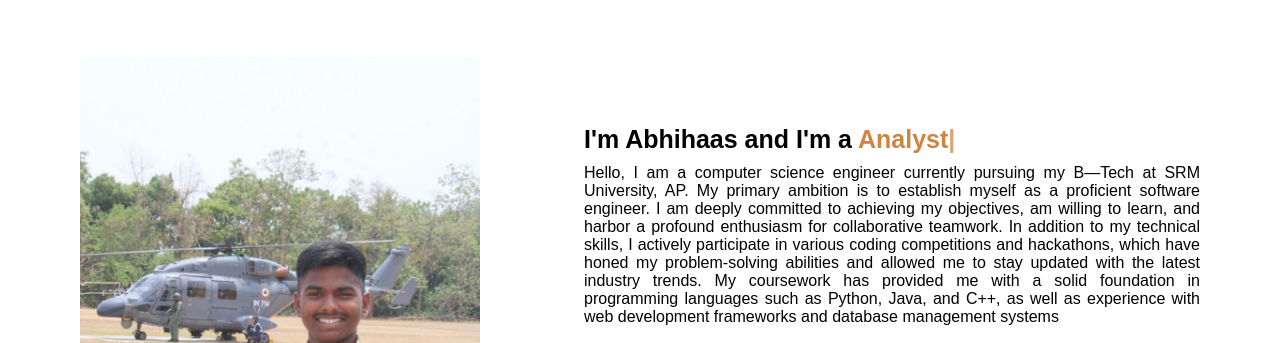
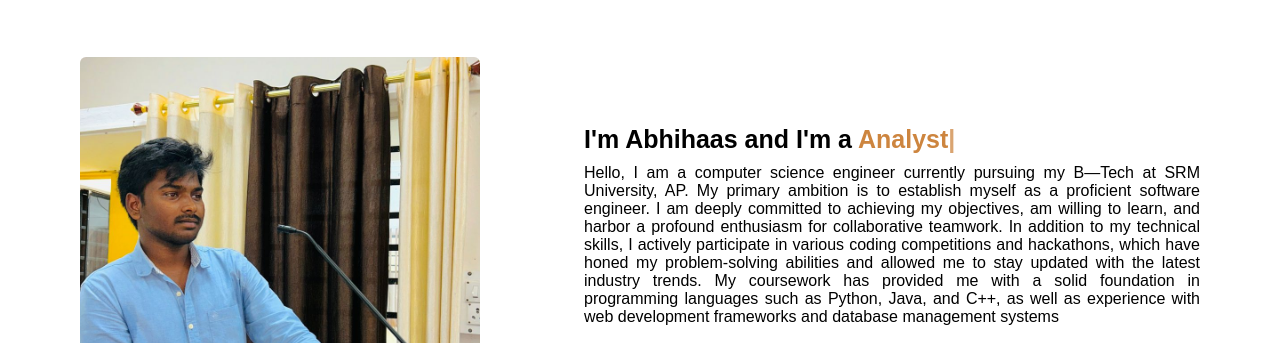
Before and after one commit to abhihaas9391/my_resume, a plain HTML site: page index.html in a window 1280 px wide. Shown: the part 968-1311 px from the top of the page. Drawn offline with nearby package versions, Linux system fonts and the light colour scheme.

Commit message:
Update index.html

```diff
--- a/index.html
+++ b/index.html
@@ -54,7 +54,7 @@
             <h2 class="title">About</h2>
             <div class="about-content">
                 <div class="column left">
-                    <img src="IMG-20230104-WA0012.jpg" alt="ABHI_IMG">
+                    <img src="image.jpg" alt="ABHI_IMG">
                 </div>
                 <div class="column right">
                     <div class="text">I'm Abhihaas and I'm a <span class="typing-2"></span></div>
```
